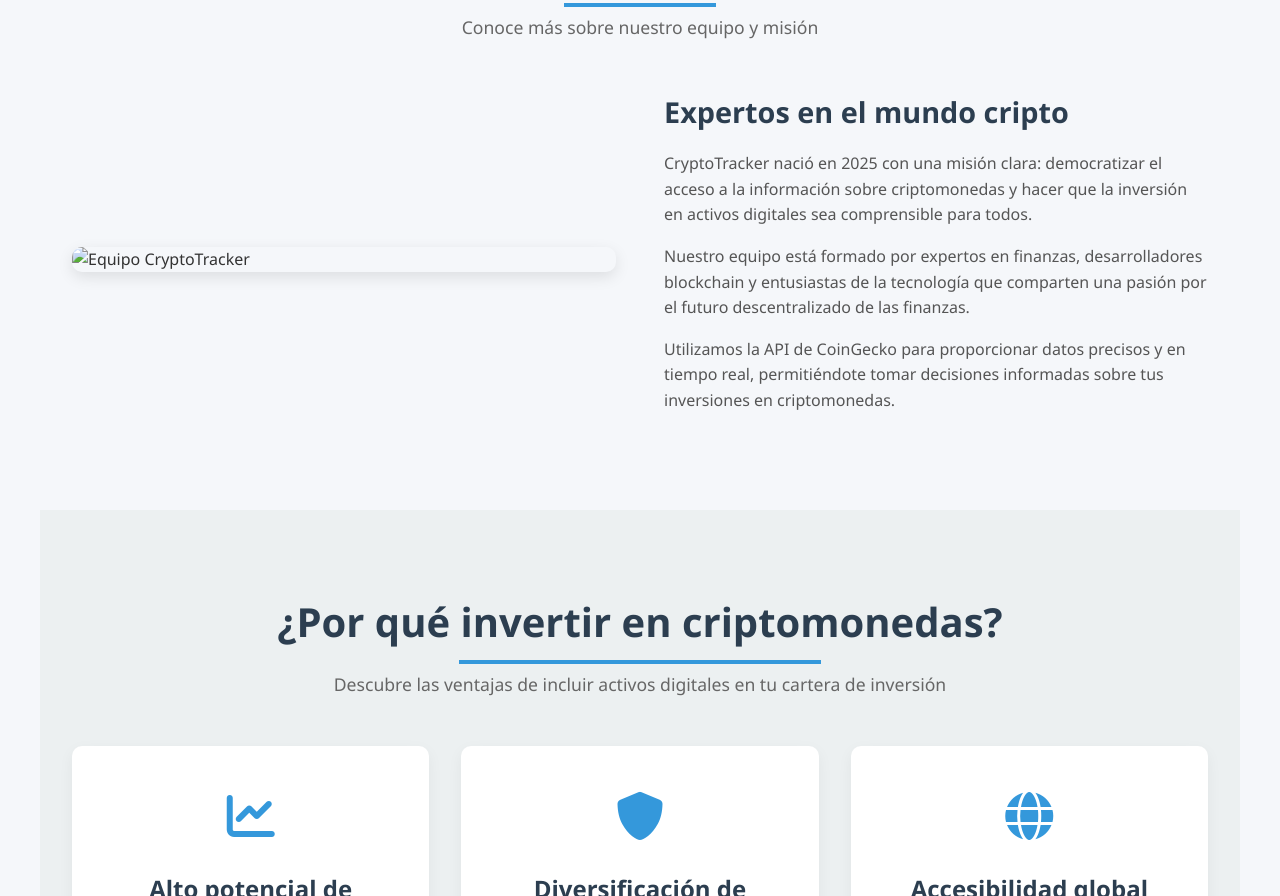
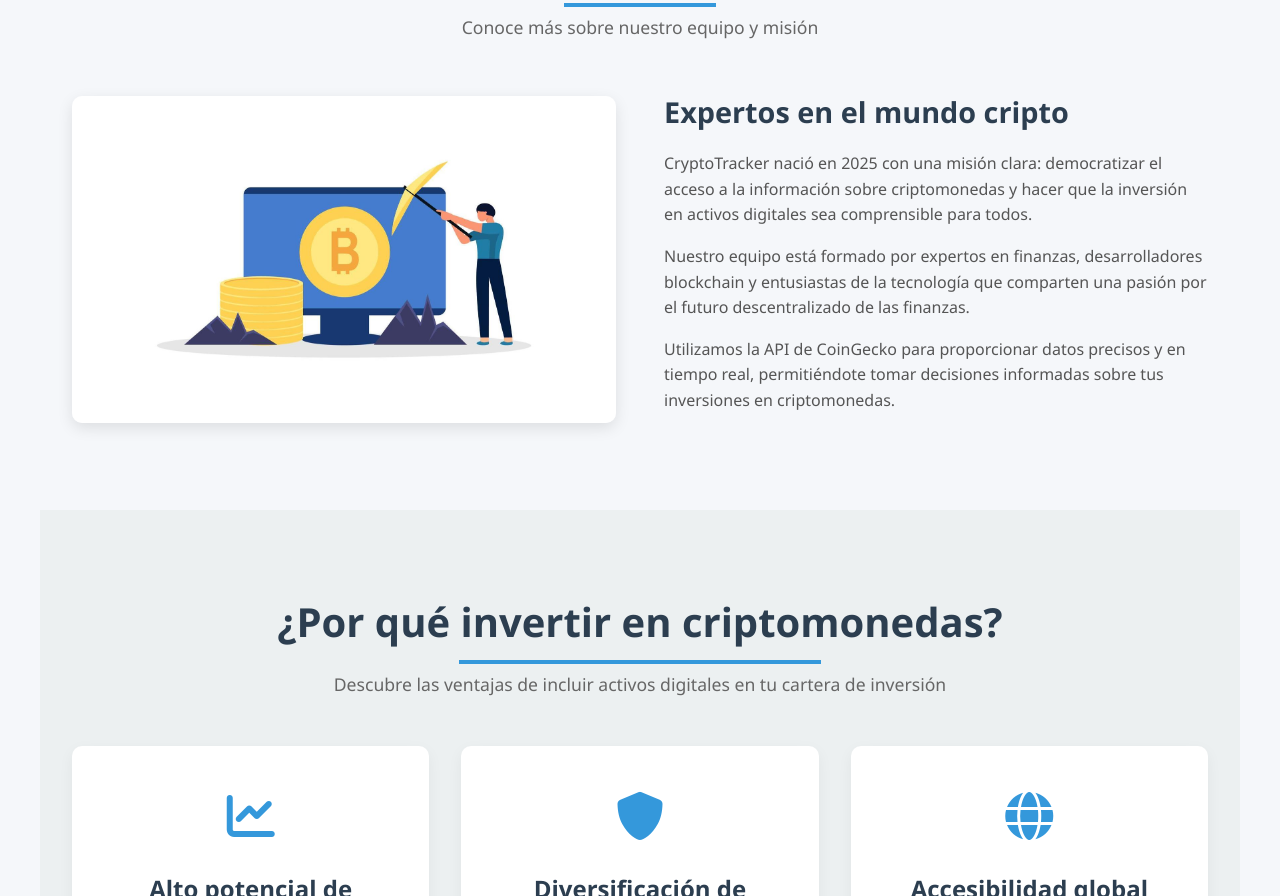
Before and after one commit to DiegoGranados15/crypto_bro, a plain HTML site: page index.html in a window 1280 px wide. Shown: the part 947-1843 px from the top of the page. Drawn offline with Linux system fonts and the light colour scheme.

Commit message:
solución error de la imagen

```diff
--- a/index.html
+++ b/index.html
@@ -44,7 +44,7 @@
         </div>
         <div class="about-content">
             <div class="about-image">
-                <img src="/api/placeholder/600/400" alt="Equipo CryptoTracker">
+                <img src="img/criptomoneda.jpg" alt="Equipo CryptoTracker">
             </div>
             <div class="about-text">
                 <h3>Expertos en el mundo cripto</h3>
```
Also changed, not shown: img/criptomoneda.jpg (added), img/inversionistas.png (added), 1 other file.
